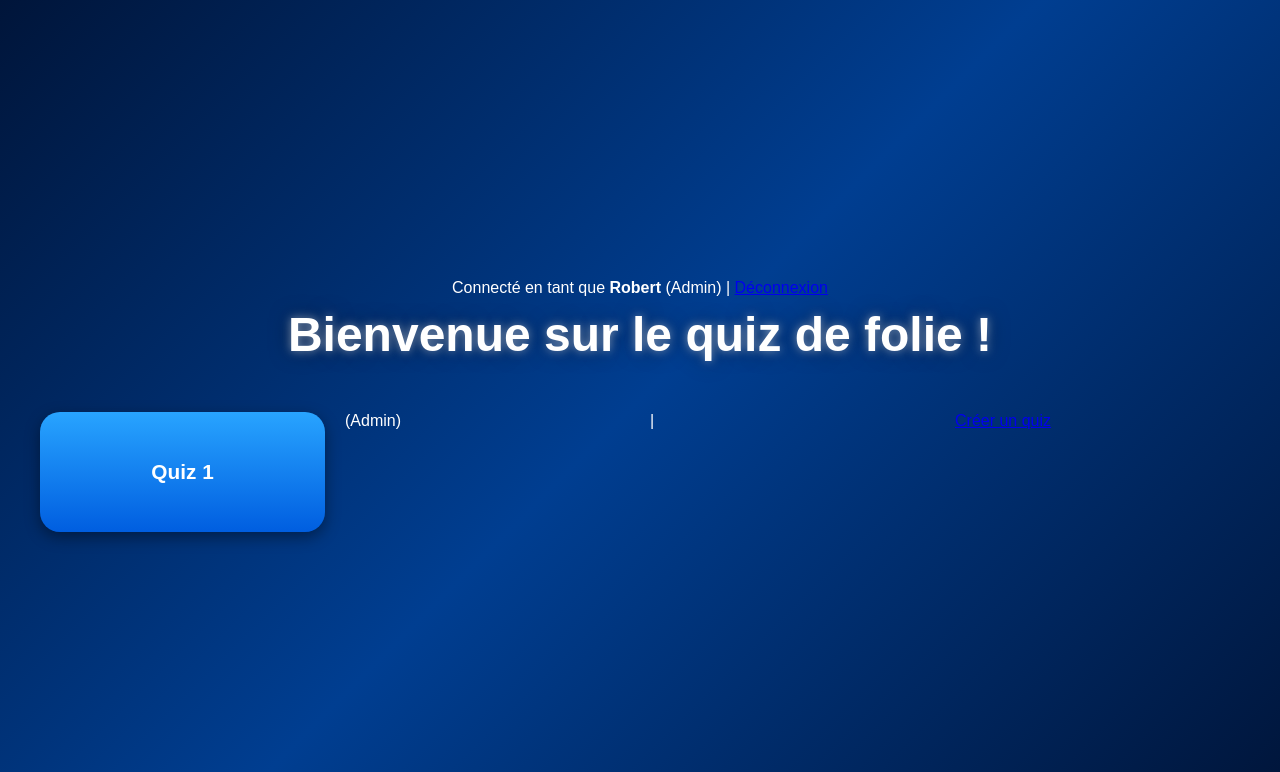
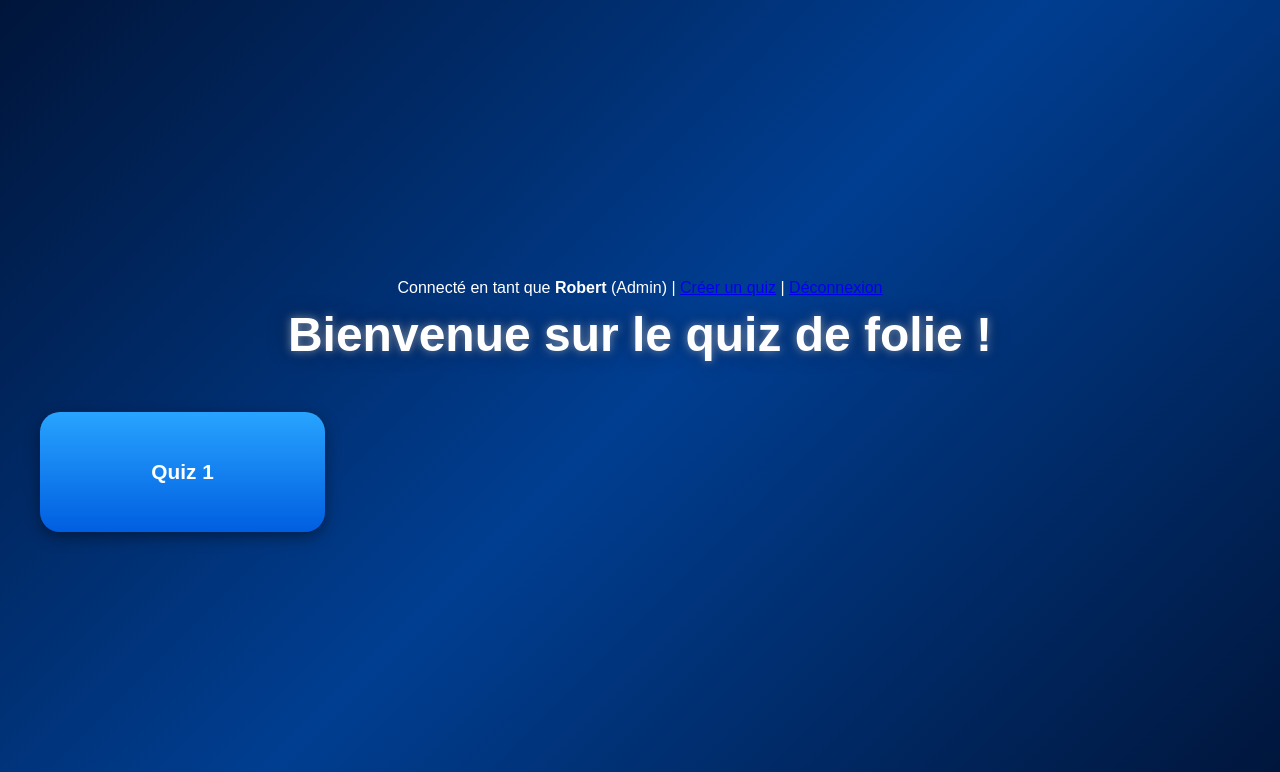
Before and after one commit to MazenGH1/Proj531_la_team, a Flask app: page / in a window 1280 px wide. Shown: the top 772 px of the page. Run offline with Flask 3, Linux system fonts and the light colour scheme; a user stored in the database is signed in; data comes from the database, SQL or seed files in the repository; both versions use the stored data as it was after the commit.

Commit message:
Amelioration

```diff
--- a/templates/index.html
+++ b/templates/index.html
@@ -13,14 +13,18 @@
         <div class="user-bar" style="text-align: right; padding: 10px 20px;">
             {% if session.get('username') %}
                 <span>Connecté en tant que <strong>{{ session['username'] }}</strong></span>
-                {% if session.get('is_admin') %}
-                    <span>(Admin)</span>
-                {% endif %}
+                            {% if session.get('isAdmin') %}
+            <span>(Admin)</span> | <a href="/creer_quiz">Créer un quiz</a>
+            {% endif %}
+
                 | <a href="/logout">Déconnexion</a>
             {% else %}
                 <a href="/login" style="color: white; ">Se connecter</a> |
                 <a href="/cree" style="color: white; ">Créer un compte</a>
             {% endif %}
+
+
+
         </div>
 
         <div class="Acceuil-zone">
@@ -34,9 +38,6 @@
             {% for quiz in quizzes %}
             <button class="start-quiz" id="{{ quiz[0] }}">{{ quiz[1] }}</button>
             {% endfor %}
-            {% if session.get('isAdmin') %}
-            <span>(Admin)</span> | <a href="/creer_quiz">Créer un quiz</a>
-            {% endif %}
         </div>
     </div>
 
```
Also changed, not shown: Quizco.db (added).
